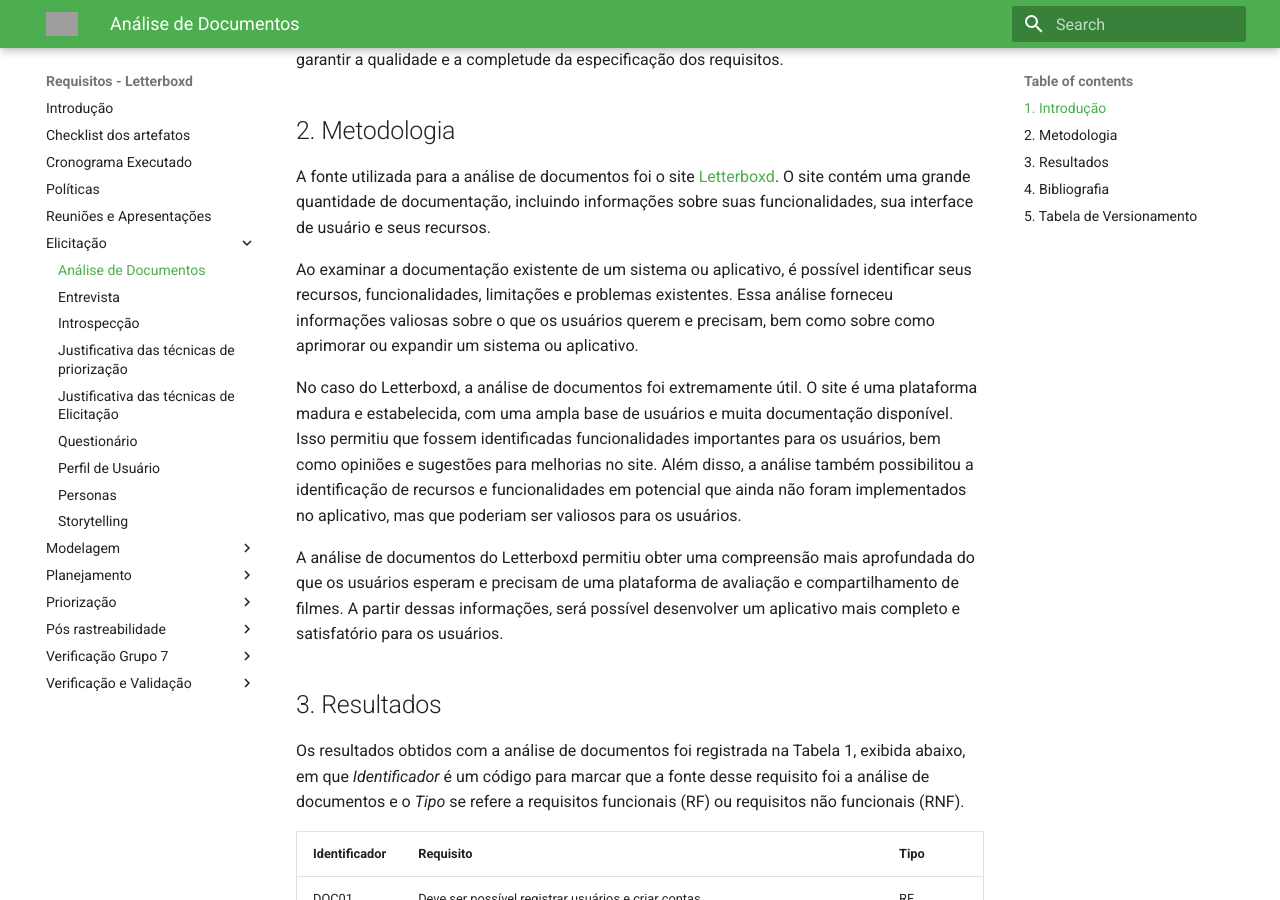
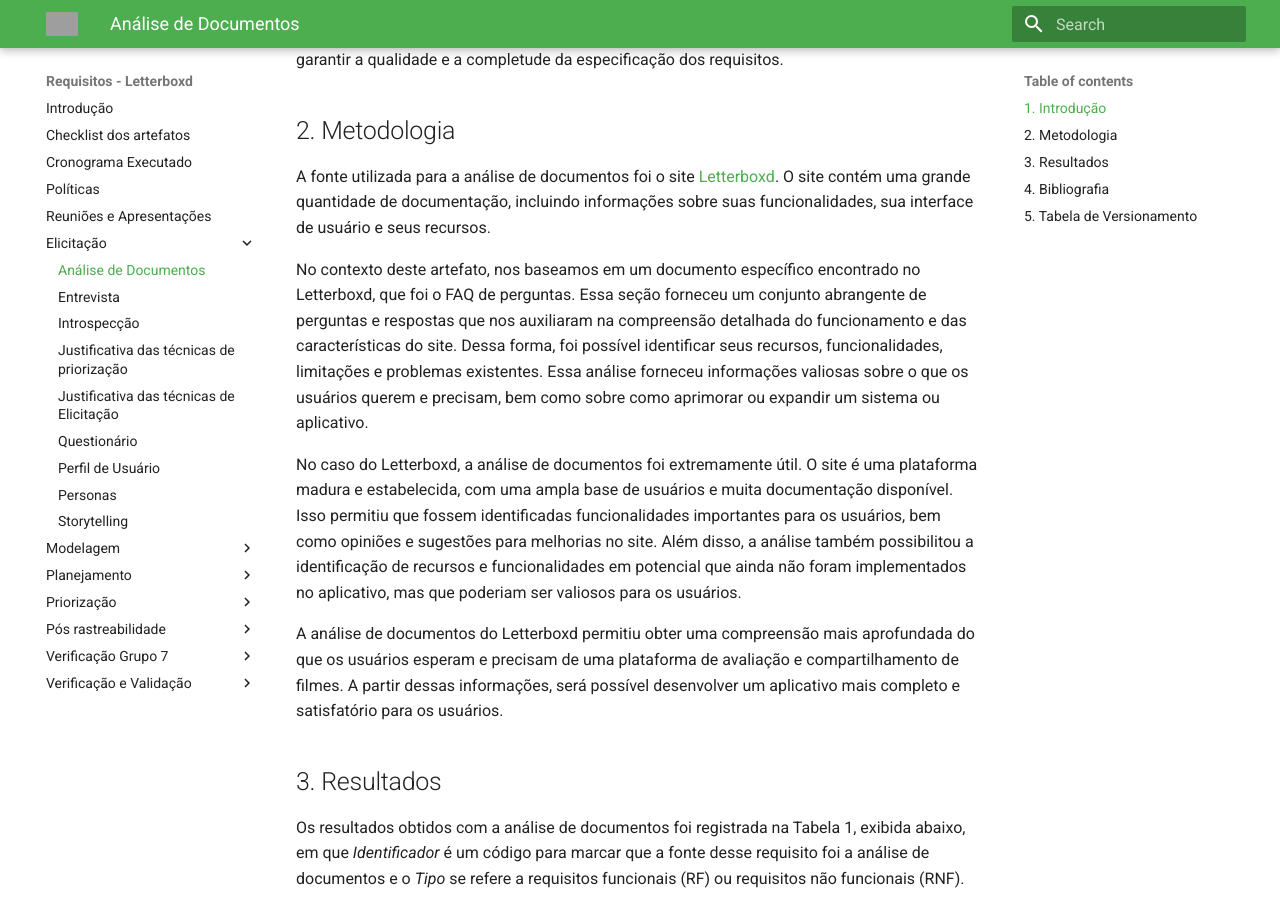
Before and after one commit to Requisitos-de-Software/2023.1-Letterboxd, an MkDocs documentation site: the page built from docs/Elicitação/analise.md, in a window 1280 px wide and 900 px high, scrolled down 836 px. Built offline with MkDocs 1.6.1 and Material for MkDocs 9.7.7, drawn with Linux system fonts in a browser that asks for light colours; some of the changed text lies outside the part shown; grey boxes are pictures that could not be loaded.

Commit message:
27 - adiciona documento específico utilizado no artefato Análise de Documnetos

```diff
--- a/docs/Elicitação/analise.md
+++ b/docs/Elicitação/analise.md
@@ -16,7 +16,7 @@
 
 A fonte utilizada para a análise de documentos foi o site [Letterboxd](https://letterboxd.com/). O site contém uma grande quantidade de documentação, incluindo informações sobre suas funcionalidades, sua interface de usuário e seus recursos.
 
-Ao examinar a documentação existente de um sistema ou aplicativo, é possível identificar seus recursos, funcionalidades, limitações e problemas existentes. Essa análise forneceu informações valiosas sobre o que os usuários querem e precisam, bem como sobre como aprimorar ou expandir um sistema ou aplicativo.
+No contexto deste artefato, nos baseamos em um documento específico encontrado no Letterboxd, que foi o FAQ de perguntas. Essa seção forneceu um conjunto abrangente de perguntas e respostas que nos auxiliaram na compreensão detalhada do funcionamento e das características do site. Dessa forma, foi possível identificar seus recursos, funcionalidades, limitações e problemas existentes. Essa análise forneceu informações valiosas sobre o que os usuários querem e precisam, bem como sobre como aprimorar ou expandir um sistema ou aplicativo.
 
 No caso do Letterboxd, a análise de documentos foi extremamente útil. O site é uma plataforma madura e estabelecida, com uma ampla base de usuários e muita documentação disponível. Isso permitiu que fossem identificadas funcionalidades importantes para os usuários, bem como opiniões e sugestões para melhorias no site. Além disso, a análise também possibilitou a identificação de recursos e funcionalidades em potencial que ainda não foram implementados no aplicativo, mas que poderiam ser valiosos para os usuários.
 
@@ -119,6 +119,7 @@
 
 ## 5. Tabela de Versionamento
 
-| Data       | Versão | Descrição                            | Autor                                             | Revisor                                        |
-| ---------- | ------ | ------------------------------------ | ------------------------------------------------- | ---------------------------------------------- |
-| 25/04/2023 | `1.0`  | Elicitação por análise de documentos | [Clara Ribeiro](https://github.com/clara-ribeiro) | [Natan Santana](https://github.com/Neitan2001) |
+| Data       | Versão | Descrição                                 | Autor                                               | Revisor                                        |
+| ---------- | ------ | ----------------------------------------- | --------------------------------------------------- | ---------------------------------------------- |
+| 25/04/2023 | `1.0`  | Elicitação por análise de documentos      | [Clara Ribeiro](https://github.com/clara-ribeiro)   | [Natan Santana](https://github.com/Neitan2001) |
+| 27/06/2023 | `2.0`  | Adiciona o documento específico utilizado | [Maciel Júnior](https://github.com/macieljuniormax) |                                                |
```
